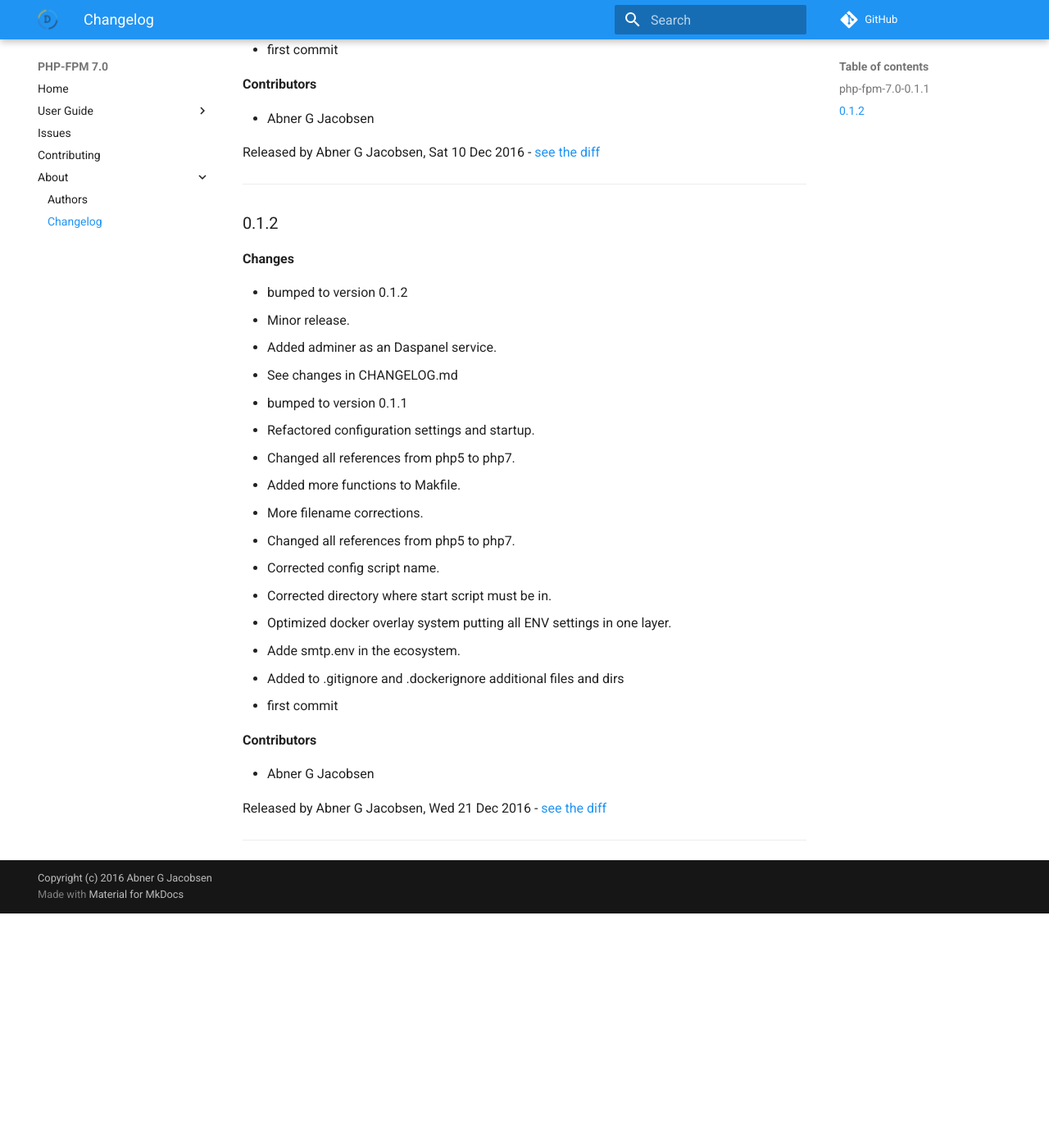
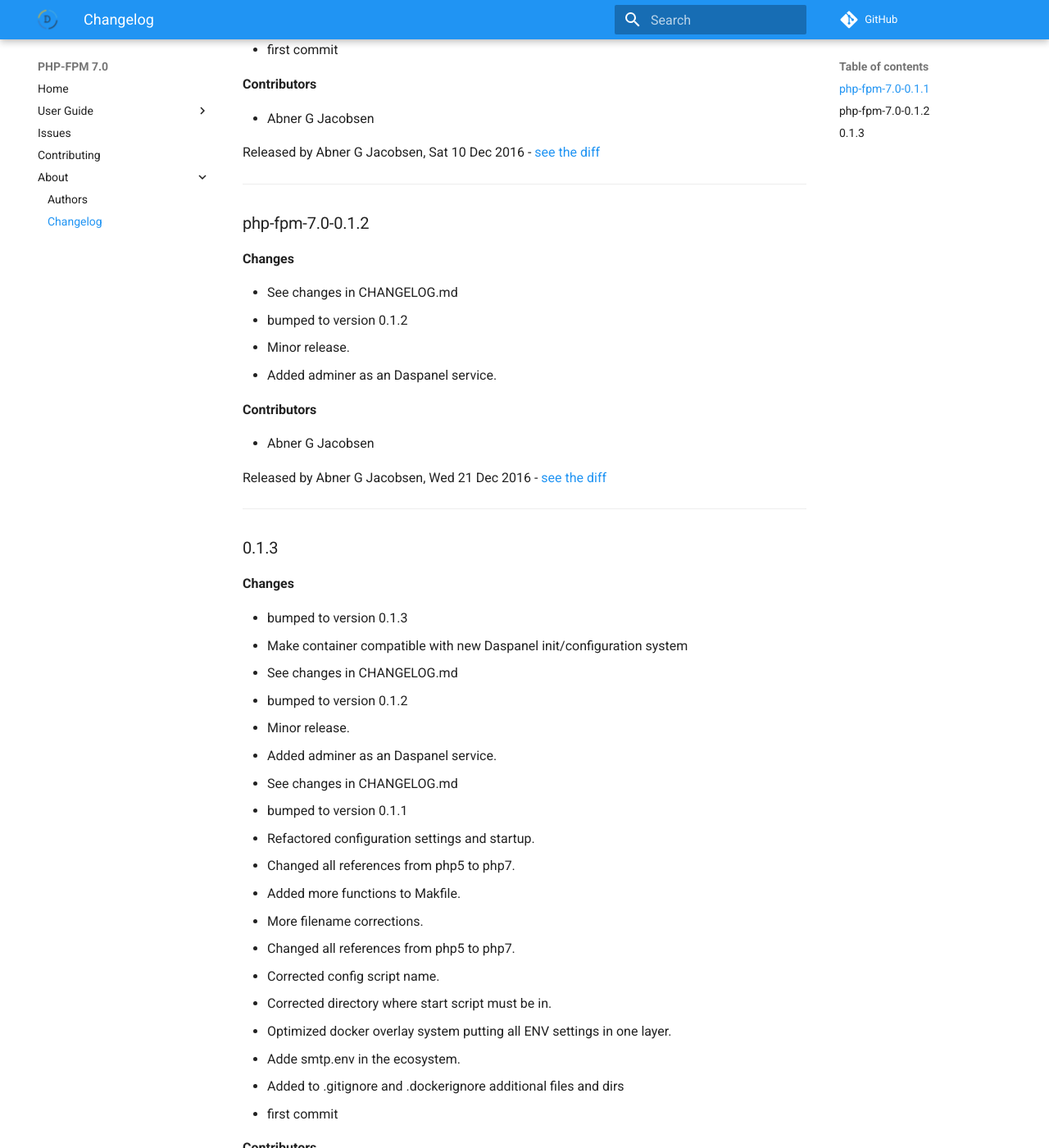
Before and after one commit to daspanel/php-fpm-7.0, an MkDocs documentation site: the page built from docs/changelog.md, in a window 1280 px wide and 1400 px high, scrolled down 622 px. Shown: the whole window at 82% size. Built offline with MkDocs 1.6.1 and Material for MkDocs 9.7.7, drawn with Linux system fonts in a browser that asks for light colours; comment, search, counter and statistics services are not loaded; old or Windows-style settings are respelled for this version of MkDocs; before the commit the page ends 1736 px from its top, so only the background shows below that; some of the changed text lies outside the part shown.

Commit message:
See changes in CHANGELOG.md

```diff
--- a/docs/changelog.md
+++ b/docs/changelog.md
@@ -25,9 +25,28 @@ Released by Abner G Jacobsen, Sat 10 Dec 2016 -
 [see the diff](https://github.com/admindaspanel/php-fpm-7.0/compare/...#diff)
 ______________
 
-### 0.1.2
+### php-fpm-7.0-0.1.2
 __Changes__
 
+- See changes in CHANGELOG.md
+- bumped to version 0.1.2
+- Minor release.
+- Added adminer as an Daspanel service.
+
+__Contributors__
+
+- Abner G Jacobsen
+
+Released by Abner G Jacobsen, Wed 21 Dec 2016 -
+[see the diff](https://github.com/admindaspanel/php-fpm-7.0/compare/...#diff)
+______________
+
+### 0.1.3
+__Changes__
+
+- bumped to version 0.1.3
+- Make container compatible with new Daspanel init/configuration system
+- See changes in CHANGELOG.md
 - bumped to version 0.1.2
 - Minor release.
 - Added adminer as an Daspanel service.
```
Also changed, not shown: other parts of docs/changelog.md (+2 -2 lines), CHANGELOG.md (+22 -3 lines).
